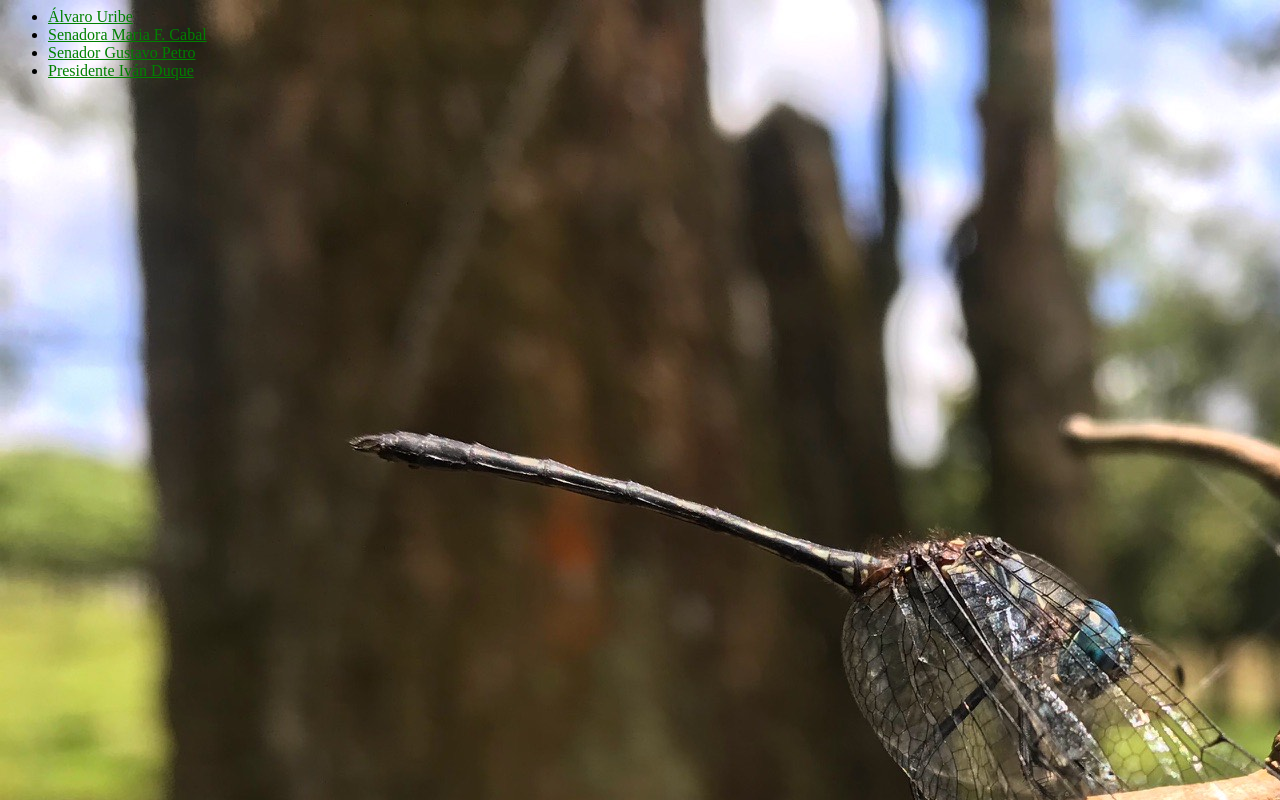
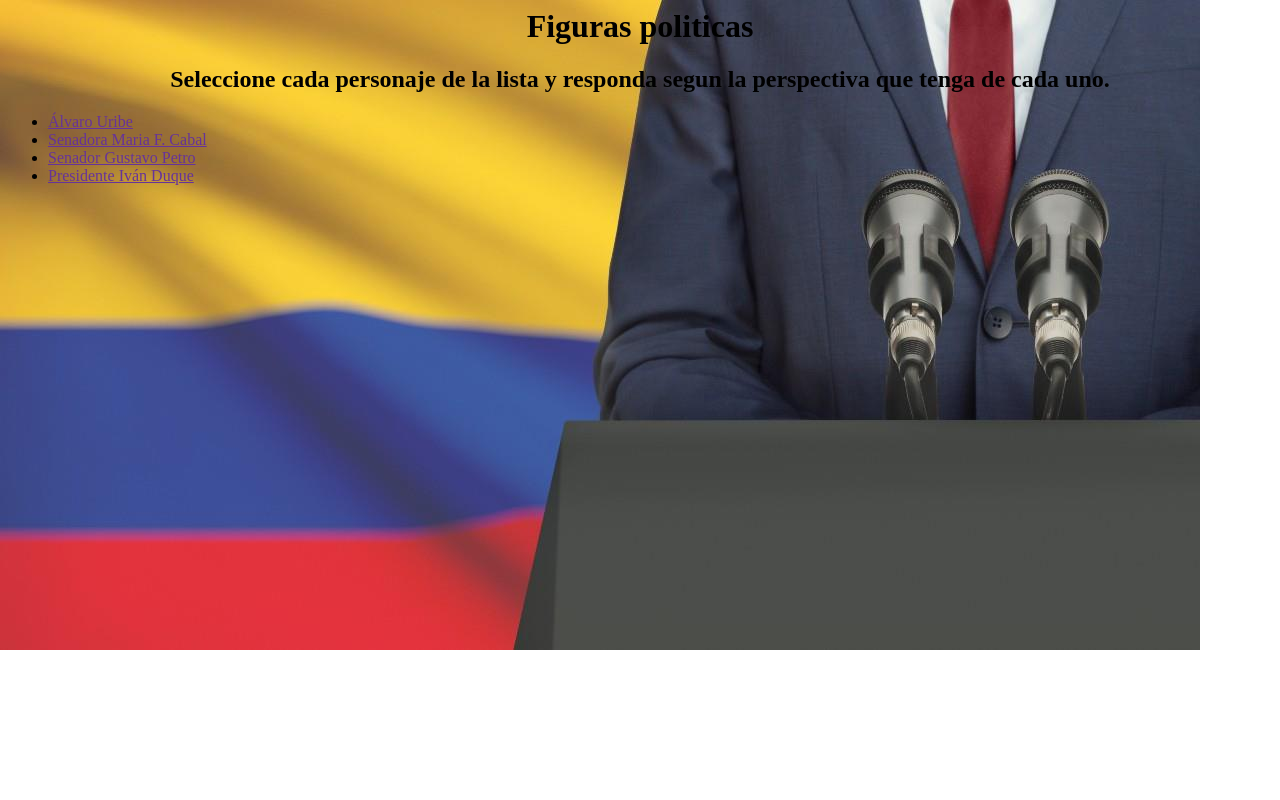
Before and after one commit to Brandon1205/PrimerEncuesta, a Django app: page /polls/ in a window 1280 px wide. Run offline with Django 3.2, Linux system fonts and the light colour scheme; data comes from the database, SQL or seed files in the repository; both versions use the stored data as it was after the commit.

Commit message:
Preuba 2

```diff
--- a/polls/static/polls/style.css
+++ b/polls/static/polls/style.css
@@ -1,6 +1,6 @@
 li a {
-    color: green;
+    color: rebeccapurple;
 }
 body {
-    background: white url("Libelula.jpeg") no-repeat;
+    background: white url("fondo1.jpg") no-repeat;
 }
--- a/polls/templates/polls/index.html
+++ b/polls/templates/polls/index.html
@@ -1,3 +1,6 @@
+<h1 align="center">Figuras politicas</h1>
+<h2 align="center">Seleccione cada personaje de la lista y responda segun la perspectiva que tenga de cada uno.</h2>
+
 {% load static %}
 
 <link rel="stylesheet" type="text/css" href="{% static 'polls/style.css' %}">
--- a/polls/views.py
+++ b/polls/views.py
@@ -1,7 +1,7 @@
 from django.http import HttpResponse, HttpResponseRedirect
 from django.template import loader
 from django.shortcuts import get_object_or_404, render
-from .models import Question
+from .models import Question, Choice
 from django.http import Http404
 from django.views import generic
 from django.urls import reverse
```
Also changed, not shown: polls/templates/polls/results.html (added, +19 -0 lines), polls/templates/results.html (deleted, +0 -9 lines), db.sqlite3, polls/static/polls/Libelula.jpeg (deleted), polls/static/polls/fondo1.jpg (added).
